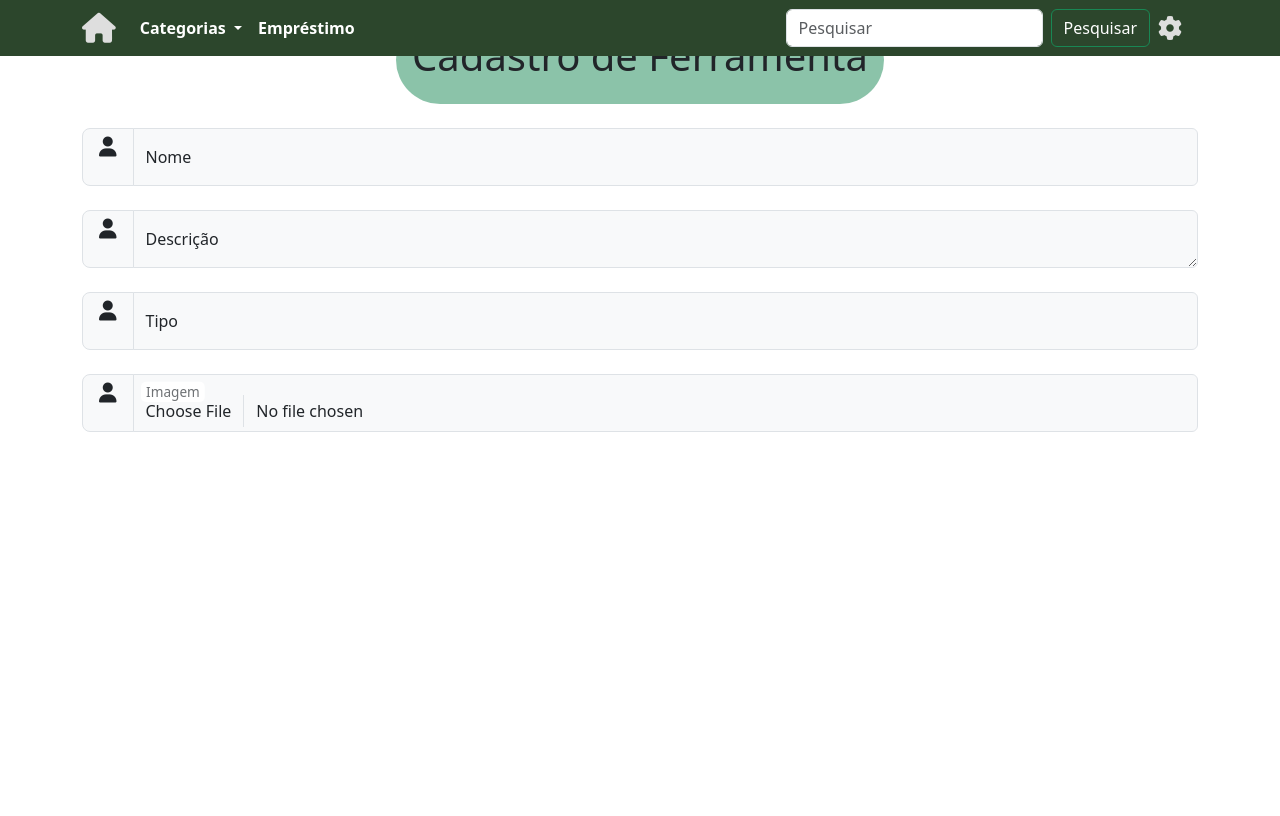
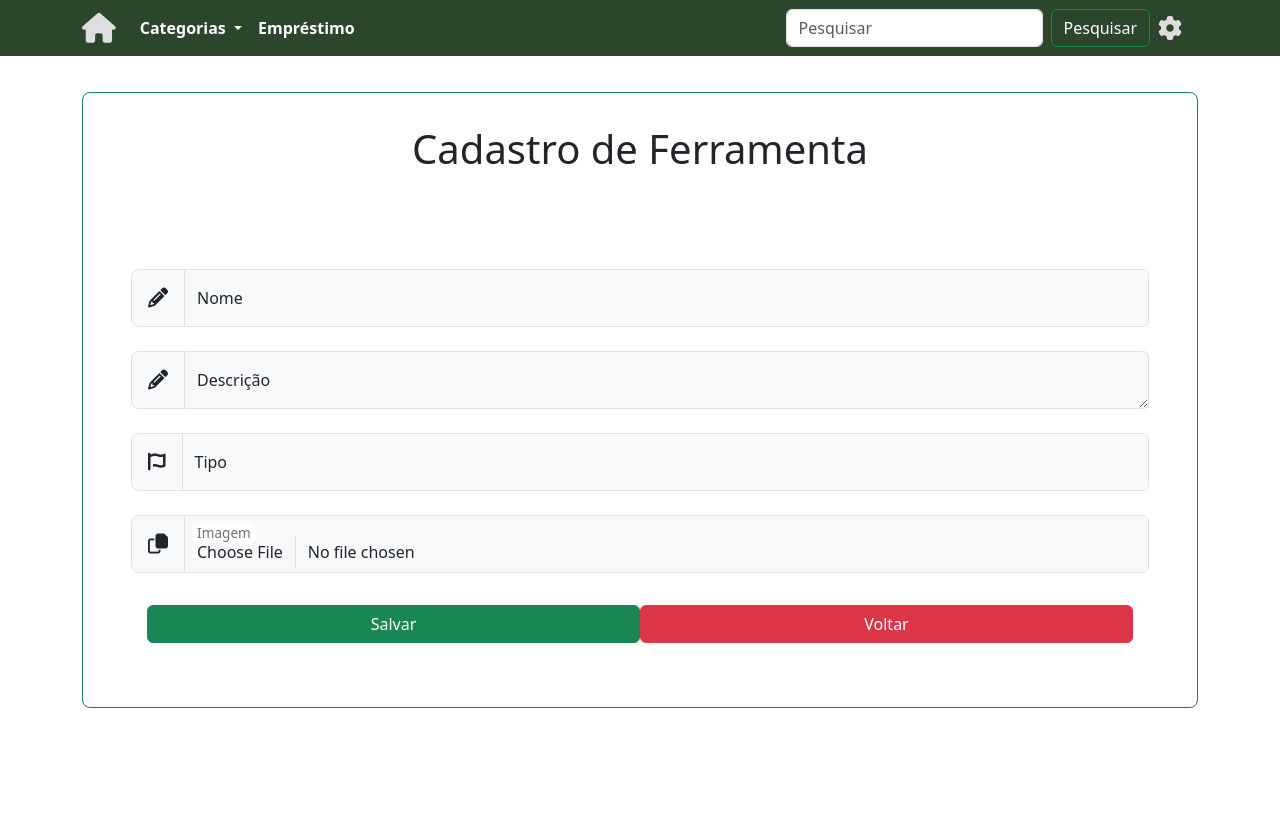
Before and after one commit to Familia-Craft/PI-Web, a Django app: page /cadastrar_ferramenta in a window 1280 px wide. After the commit the page ends 708 px from the top, so only its background shows below. Run offline with Django 4.2, Linux system fonts and the light colour scheme; the visitor is signed in with stand-in values (Sample User, id 1); some libraries are stand-ins or nearby versions.

Commit message:
versão inicial da tela de cadastro de ferramenta

```diff
--- a/PI_WEB/PI_WEB/models.py
+++ b/PI_WEB/PI_WEB/models.py
@@ -14,7 +14,7 @@ class Usuario(models.Model):
     user = models.OneToOneField(User, on_delete=models.SET_NULL, null=True, blank=True, related_name='usuario')
 
 class Servidor(Usuario):
-    funcao = models.CharField(max_length=1, choices=(("P", "Profesosr"),("B", "Bolsista")), null=False)
+    funcao = models.CharField(max_length=1, choices=(("P", "Professor"),("B", "Bolsista")), null=False)
     ferramentas_reservadas = models.ManyToManyField(Ferramenta, through='Reserva', blank=True)
 
 class Aluno(Usuario):
--- a/PI_WEB/PI_WEB/templates/cadastrar_ferramenta.html
+++ b/PI_WEB/PI_WEB/templates/cadastrar_ferramenta.html
@@ -3,16 +3,17 @@
 
 {% block content %}
 
-<div class="mt-3 container d-flex flex-column align-items-center">
-    <div class='bg-success rounded-pill p-3 bg-opacity-50' style="width: max-content;">
+<div class="container d-flex flex-column align-items-center justify-content-center vh-100">
+    <div class="border border-success rounded-3 w-100 d-flex flex-column align-items-center">
+        <div class='rounded-pill p-3 mt-3' style="width: max-content;">
             <h1 class="text-center">Cadastro de Ferramenta</h1>
         </div>
-    <form method="POST" class="w-100">
+        <form method="POST" class="p-5 w-100">
             {% csrf_token %}
             <div class="mt-4 form-group">
 
                 <div class="input-group input-group-lg">
-                <i class="input-group-text fa-solid fa-user"></i>
+                    <span class="input-group-text"><i class="fa-solid fa-pencil"></i></span>
                     <div class="form-floating">
 
                         {% render_field form.nome class="form-control bg-light" placeholder="Nome"%}
@@ -24,7 +25,7 @@
             <div class="mt-4 form-group">
 
                 <div class="input-group input-group-lg">
-                <i class="input-group-text fa-solid fa-user"></i>
+                    <span class="input-group-text"><i class="fa-solid fa-pencil"></i></span>
                     <div class="form-floating">
 
                         {% render_field form.descricao class="form-control bg-light" placeholder="Descrição"%}
@@ -36,7 +37,7 @@
             <div class="mt-4 form-group">
 
                 <div class="input-group input-group-lg">
-                <i class="input-group-text fa-solid fa-user"></i>
+                    <span class="input-group-text"><i class="fa-solid fa-font-awesome"></i></span>
                     <div class="form-floating">
 
                         {% render_field form.tipo class="form-control bg-light" placeholder="Tipo"%}
@@ -48,7 +49,7 @@
             <div class="mt-4 form-group">
 
                 <div class="input-group input-group-lg">
-                <i class="input-group-text fa-solid fa-user"></i>
+                    <span class="input-group-text"><i class="fa-regular fa-copy"></i></span>
                     <div class="form-floating">
 
                         {% render_field form.imagem class="form-control bg-light" placeholder="Imagem"%}
@@ -56,7 +57,13 @@
                     </div>
                 </div>
             </div>
+            <div class="d-flex p-3 mt-3">
+                <button class="btn btn-success w-50" type="submit">Salvar</button>
+                <div class="w-10"></div>
+                <button class="btn btn-danger w-50" type="button" onclick="location.href = '{% url 'home-page' %}'">Voltar</button>
+            </div>
         </form>
+    </div>
 </div>
 
 {% endblock %}
--- a/PI_WEB/PI_WEB/templates/login.html
+++ b/PI_WEB/PI_WEB/templates/login.html
@@ -22,7 +22,7 @@ background-color: #ffffff
                     </div>
                 </div>
             </div>
-            <div class='text-white'>{% if form.errors.username %}{{'<small><p>Campo obrigatorio</p></small>'}}{% endif %}</div>
+            <div class='text-white'>{% if form.username.errors %}<small style="color: red;"><p>{{form.username.errors.0}}</p></small>{% endif %}</div>
             <div class="mt-4 form-group">
                 <div class="input-group input-group-lg">
                     <span class="input-group-text" id="basic-addon1"><i class="fa-solid fa-lock"></i></span>
@@ -33,7 +33,7 @@ background-color: #ffffff
                     </div>
                 </div>
             </div>
-            <div class='text-white'>{% if form.errors.username %}{{'<small><p>Campo obrigatorio</p></small>'}}{% endif %}</div>
+            <div class='text-white'>{% if form.password.errors %}<small style="color: red;"><p>{{form.password.errors.0}}</p></small>{% endif %}</div>
             <button class="btn btn-success w-100" type="submit">Entrar</button>
             <div class="text-white">
                 <small>Não possui um login? <a href="{% url 'cadastro-page' %}" class='text-success' style='text-decoration: none'>Cadastre aqui</a></small>
--- a/PI_WEB/PI_WEB/views/auth.py
+++ b/PI_WEB/PI_WEB/views/auth.py
@@ -13,7 +13,7 @@ def login(request: HttpRequest):
     frm = LoginForm(request, data=request.POST)
     if frm.is_valid():
         auth.login(request, frm.get_user())
-        return redirect('home-page')
+        return redirect(request.GET.get('next', 'home-page'))
 
     print(frm.errors)
     context = {'form': frm}
```
Lines whose indentation alone changed are shown as unchanged.
